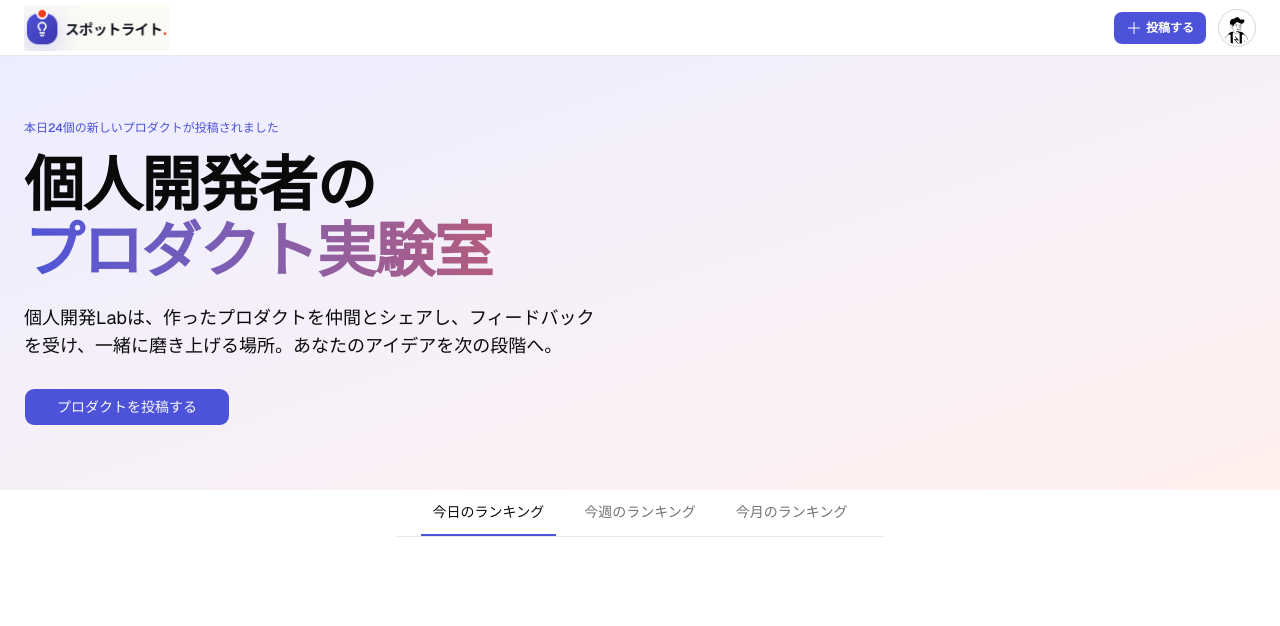
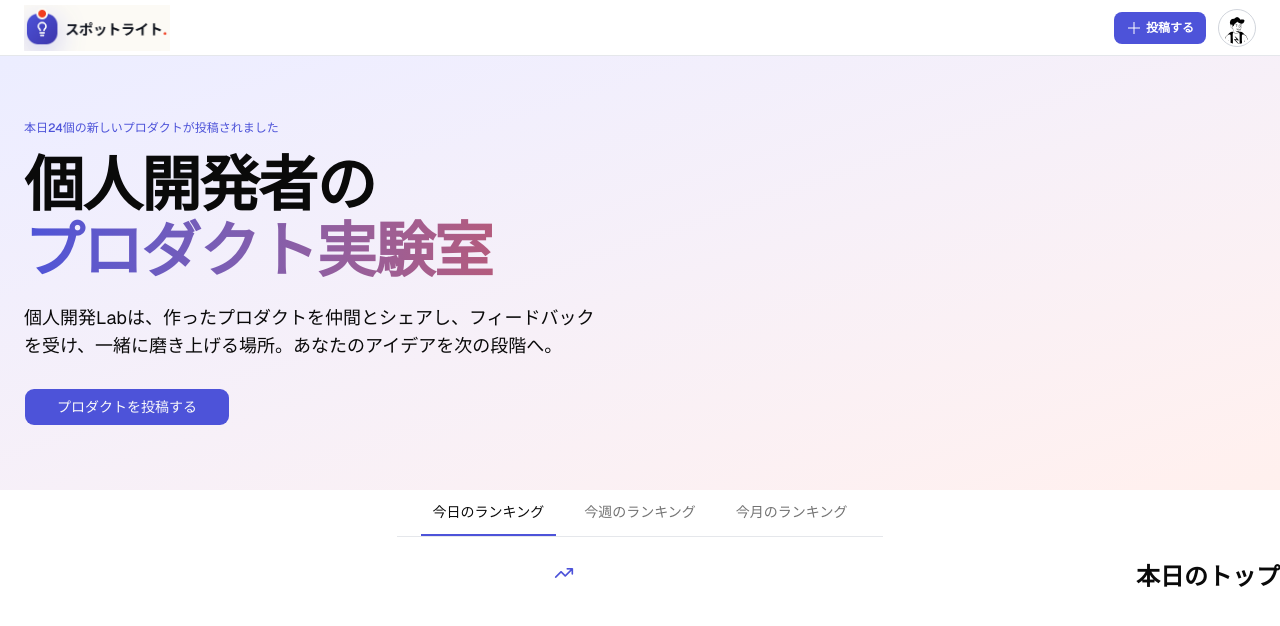
Before and after one commit to shima-engineer/project-a, a Next.js app: page / in a window 1280 px wide. Shown: the top 626 px of the page. Built offline with nearby package versions, Linux system fonts and the light colour scheme.

Commit message:
wip:RankListコンポーネント作成中

```diff
--- a/src/app/page.tsx
+++ b/src/app/page.tsx
@@ -1,4 +1,5 @@
 import Hero from "../features/Hero";
+import RankList from "../features/ranking/RankList";
 import RankTabs from "../features/ranking/RankTabs";
 
 export default function Home() {
@@ -6,6 +7,7 @@ export default function Home() {
     <>
       <Hero />
       <RankTabs />
+      <RankList />
     </>
   );
 }
--- a/src/features/ranking/RankList.tsx
+++ b/src/features/ranking/RankList.tsx
@@ -0,0 +1,23 @@
+import Image from "next/image";
+import React from "react";
+
+const RankList = () => {
+  return (
+    <section>
+      <div className="flex items-center gap-2 text-xl font-bold">
+        <Image
+          src="/upIcon.png"
+          alt="ランキングのイメージ"
+          width={20}
+          height={20}
+          className="mx-auto"
+        />
+        <h2 className="text-2xl font-bold mt-6 mb-4 text-center">
+          本日のトップ
+        </h2>
+      </div>
+    </section>
+  );
+};
+
+export default RankList;
```
